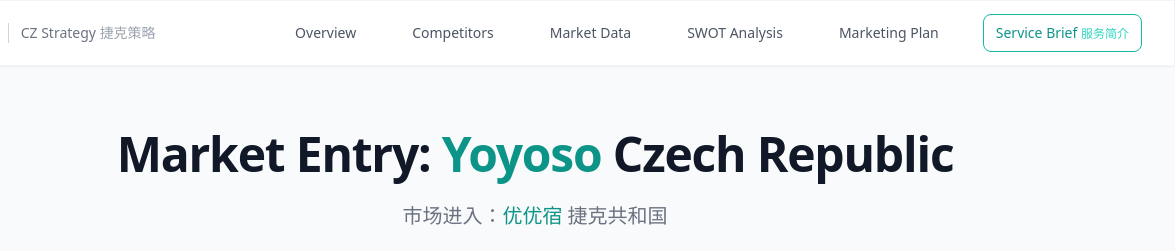
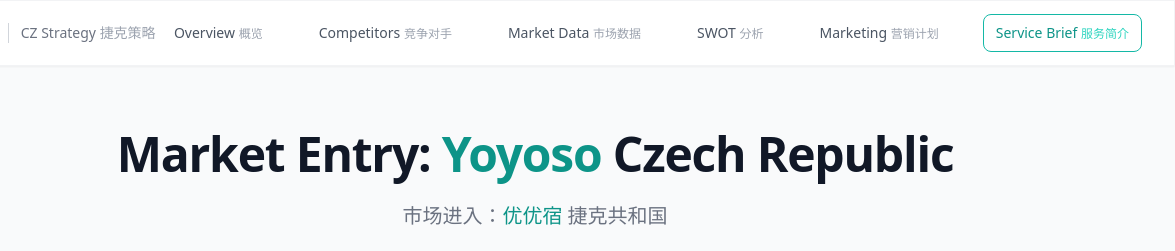
Before and after one commit to drakeprg/yoyoso, a plain HTML site: page index.html in a window 1280 px wide. Shown: the top 251 px of the page, 105-1280 px from the left. Drawn offline with nearby package versions, Linux system fonts and the light colour scheme.

Commit message:
Add Chinese translations to all navigation buttons

```diff
--- a/index.html
+++ b/index.html
@@ -96,15 +96,20 @@
         </div>
         <div class="hidden md:flex space-x-8">
           <button onclick="scrollToSection('hero')"
-            class="nav-btn text-gray-600 hover:text-teal-600 px-3 py-2 text-sm font-medium">Overview</button>
+            class="nav-btn text-gray-600 hover:text-teal-600 px-3 py-2 text-sm font-medium">Overview <span
+              class="text-xs text-gray-400">概览</span></button>
           <button onclick="scrollToSection('competitors')"
-            class="nav-btn text-gray-600 hover:text-teal-600 px-3 py-2 text-sm font-medium">Competitors</button>
+            class="nav-btn text-gray-600 hover:text-teal-600 px-3 py-2 text-sm font-medium">Competitors <span
+              class="text-xs text-gray-400">竞争对手</span></button>
           <button onclick="scrollToSection('market-overview')"
-            class="nav-btn text-gray-600 hover:text-teal-600 px-3 py-2 text-sm font-medium">Market Data</button>
+            class="nav-btn text-gray-600 hover:text-teal-600 px-3 py-2 text-sm font-medium">Market Data <span
+              class="text-xs text-gray-400">市场数据</span></button>
           <button onclick="scrollToSection('swot')"
-            class="nav-btn text-gray-600 hover:text-teal-600 px-3 py-2 text-sm font-medium">SWOT Analysis</button>
+            class="nav-btn text-gray-600 hover:text-teal-600 px-3 py-2 text-sm font-medium">SWOT <span
+              class="text-xs text-gray-400">分析</span></button>
           <button onclick="scrollToSection('marketing')"
-            class="nav-btn text-gray-600 hover:text-teal-600 px-3 py-2 text-sm font-medium">Marketing Plan</button>
+            class="nav-btn text-gray-600 hover:text-teal-600 px-3 py-2 text-sm font-medium">Marketing <span
+              class="text-xs text-gray-400">营销计划</span></button>
           <a href="service-brief.html"
             class="nav-btn text-teal-600 hover:text-teal-700 px-3 py-2 text-sm font-medium border border-teal-500 rounded-lg hover:bg-teal-50 transition">Service
             Brief <span class="text-xs text-teal-400">服务简介</span></a>
@@ -121,15 +126,19 @@
     <div id="mobile-menu" class="hidden md:hidden bg-white border-t border-gray-100 p-4 shadow-lg">
       <div class="flex flex-col space-y-3">
         <button onclick="scrollToSection('hero')"
-          class="text-left text-gray-600 hover:text-teal-600 font-medium">Overview</button>
+          class="text-left text-gray-600 hover:text-teal-600 font-medium">Overview <span
+            class="text-xs text-gray-400">概览</span></button>
         <button onclick="scrollToSection('competitors')"
-          class="text-left text-gray-600 hover:text-teal-600 font-medium">Competitors</button>
+          class="text-left text-gray-600 hover:text-teal-600 font-medium">Competitors <span
+            class="text-xs text-gray-400">竞争对手</span></button>
         <button onclick="scrollToSection('market-overview')"
-          class="text-left text-gray-600 hover:text-teal-600 font-medium">Market Data</button>
+          class="text-left text-gray-600 hover:text-teal-600 font-medium">Market Data <span
+            class="text-xs text-gray-400">市场数据</span></button>
         <button onclick="scrollToSection('swot')" class="text-left text-gray-600 hover:text-teal-600 font-medium">SWOT
-          Analysis</button>
+          <span class="text-xs text-gray-400">分析</span></button>
         <button onclick="scrollToSection('marketing')"
-          class="text-left text-gray-600 hover:text-teal-600 font-medium">Marketing Plan</button>
+          class="text-left text-gray-600 hover:text-teal-600 font-medium">Marketing <span
+            class="text-xs text-gray-400">营销计划</span></button>
         <a href="service-brief.html"
           class="text-left text-teal-600 font-medium border border-teal-500 rounded-lg px-3 py-2 hover:bg-teal-50 transition">Service
           Brief <span class="text-xs text-teal-400">服务简介</span></a>
```
